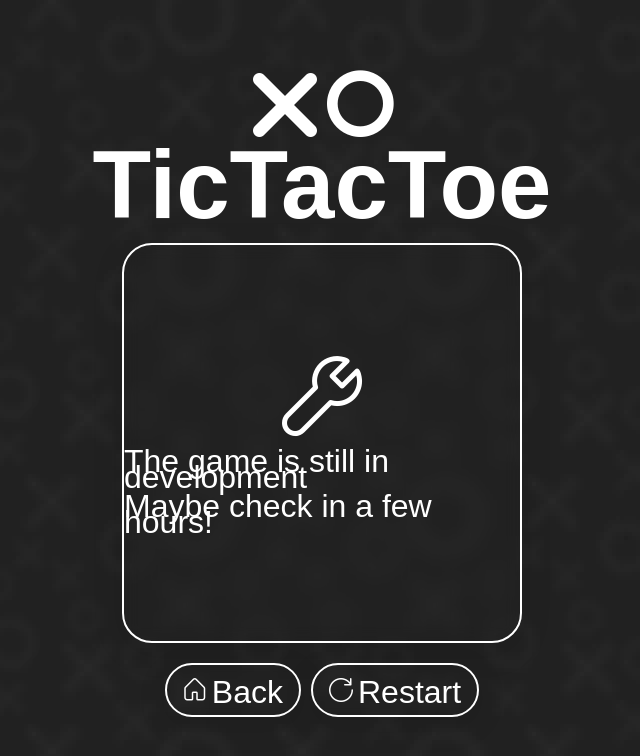
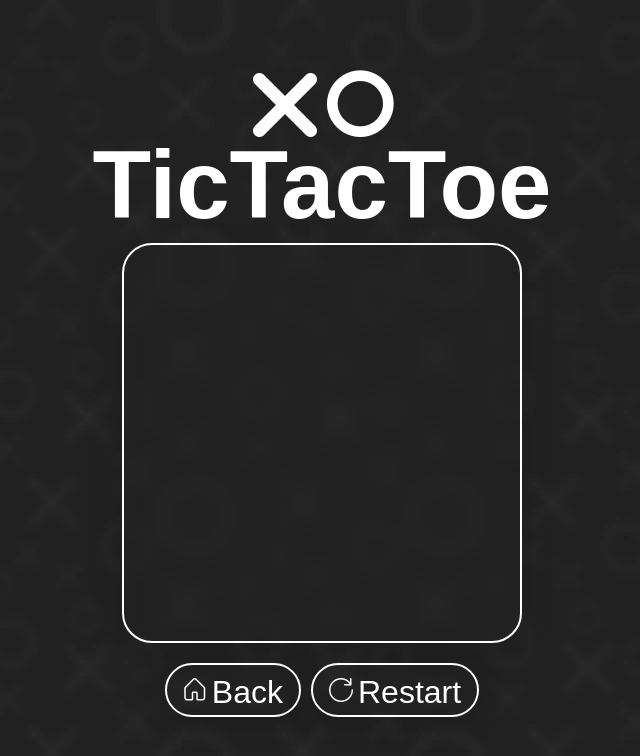
Before and after one commit to MateuszPerczak/tictactoe, a React (Create React App) app: page /tictactoe/play in a window 1280 px wide. Shown: the top 756 px of the page, without its empty margins (318-958 px from the left). Built offline with nearby package versions, Linux system fonts and the light colour scheme; a web font is replaced by a local one.

Commit message:
Fixed animations

```diff
--- a/src/App.tsx
+++ b/src/App.tsx
@@ -1,6 +1,6 @@
 import { Routes, Route, Navigate, BrowserRouter } from "react-router-dom";
 import { lazy, Suspense } from "react";
-import GlobalStyle from "./Global/Global";
+import GlobalStyle from "./Global/Styles";
 
 const Main = lazy(() => import("./Pages/Main"));
 const About = lazy(() => import("./Pages/About"));
--- a/src/Components/Board/Board.tsx
+++ b/src/Components/Board/Board.tsx
@@ -1,38 +1,40 @@
 import styled from "@emotion/styled";
-import { useSpring, animated } from "react-spring";
-import type { FC } from "react";
-import Icon from "../Icon/Icon";
-import Text from "../Text/Text";
+import { FC, useState } from "react";
 
 const StyledBoard = styled.div`
-  display: flex;
-  flex-direction: column;
+  display: grid;
+  justify-content: center;
   align-items: center;
-  justify-content: center;
+  grid-template-columns: repeat(3, 33%);
+  overflow: hidden;
   width: min(50vh, 90vw);
   height: min(50vh, 90vw);
   backdrop-filter: blur(8px);
   box-shadow: 0 8px 32px 0 rgba(0, 0, 0, 0.1);
   border-radius: 30px;
   border: 2px solid #fff;
-  gap: 10px;
+`;
+
+const StyledSquare = styled.div`
+  display: flex;
+  justify-content: center;
+  align-items: center;
+  font-size: 6rem;
+  width: auto;
+  height: 100%;
+  &:hover {
+    cursor: pointer;
+  }
 `;
 
 const Board: FC = (): JSX.Element => {
-  const wrench = useSpring({
-    from: { transform: "rotate(0deg)" },
-    to: { transform: "rotate(5deg)" },
-    config: { tension: 100, mass: 4, friction: 0 },
-    delay: 600,
-  });
+  const [board, _] = useState(Array(9).fill(""));
 
   return (
     <StyledBoard>
-      <animated.div style={wrench}>
-        <Icon fontSize={5}>&#xE15E;</Icon>
-      </animated.div>
-      <Text>The game is still in development</Text>
-      <Text>Maybe check in a few hours!</Text>
+      {board.map((square) => {
+        return <StyledSquare>{square}</StyledSquare>;
+      })}
     </StyledBoard>
   );
 };
--- a/src/Pages/About.tsx
+++ b/src/Pages/About.tsx
@@ -8,18 +8,10 @@ import Link from "../Components/Link/Link";
 import type { FC } from "react";
 
 const About: FC = (): JSX.Element => {
-  const header = useSpring({
-    from: { opacity: 0, transform: "scale(0.9)" },
-    to: { opacity: 1, transform: "scale(1)" },
-    config: { tension: 200 },
-    delay: 200,
-  });
-
   const content = useSpring({
-    from: { opacity: 0, transform: "scale(0.9)", height: "0px" },
-    to: { opacity: 1, transform: "scale(1)", height: "410px" },
-    config: { tension: 400 },
-    delay: 600,
+    from: { opacity: 0, transform: "translateY(200%)" },
+    to: { opacity: 1, transform: "translateY(0%)" },
+    config: { tension: 250 },
   });
 
   return (
@@ -29,22 +21,13 @@ const About: FC = (): JSX.Element => {
           display: "flex",
           flexDirection: "column",
           alignItems: "center",
-          gap: "10px",
-          ...header,
+          gap: "1rem",
+          ...content,
         }}
       >
         <Icon fontSize={4}>&#xE946;</Icon>
         <Header fontSize={5}>About</Header>
-      </animated.div>
-      <animated.div
-        style={{
-          display: "flex",
-          flexDirection: "column",
-          alignItems: "center",
-          gap: "1rem",
-          ...content,
-        }}
-      >
+
         <Header fontSize={2}>Used libraries:</Header>
         <Text fontSize={1.5}>
           React, Emotion, react-spring, react-router-dom
--- a/src/Pages/Main.tsx
+++ b/src/Pages/Main.tsx
@@ -17,8 +17,8 @@ const Main: FC = (): JSX.Element => {
   const content = useSpring({
     from: { opacity: 0, transform: "scale(0.9)", height: "0px" },
     to: { opacity: 1, transform: "scale(1)", height: "140px" },
-    config: { tension: 200 },
-    delay: 600,
+    config: { tension: 400 },
+    delay: 300,
   });
 
   return (
```
Also changed, not shown: src/Global/Styles.tsx (renamed from src/Global/Global.tsx).
